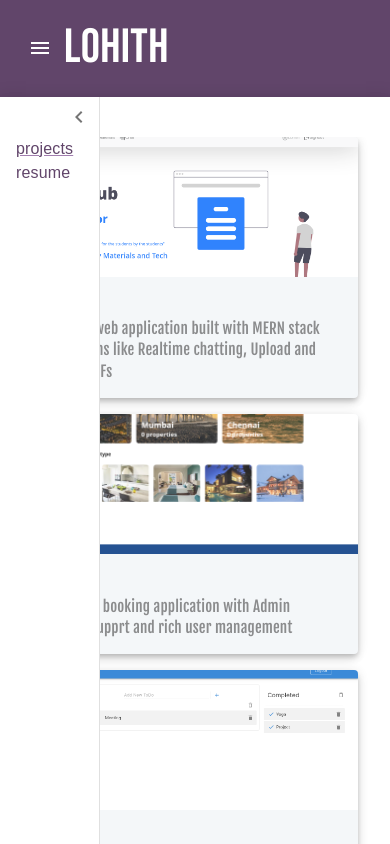
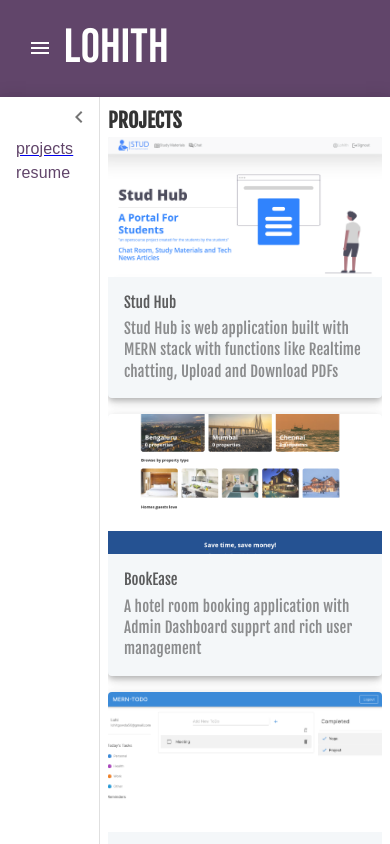
Before and after one commit to Thagoo/Lohith, a React (Vite) app: page /career/projects in a window 390 px wide. Shown: the top 844 px of the page. Built offline with nearby package versions, Linux system fonts and the light colour scheme.

Commit message:
Workaround for Sidebar width bug on mobile devices

```diff
--- a/src/pages/Content/ContentLoader.jsx
+++ b/src/pages/Content/ContentLoader.jsx
@@ -6,6 +6,7 @@ import {
   Paper,
   Typography,
   styled,
+  useMediaQuery,
 } from "@mui/material";
 import React, { useEffect, useRef, useState } from "react";
 import Sidebar from "./Sidebar";
@@ -18,14 +19,14 @@ const Main = styled("main", { shouldForwardProp: (prop) => prop !== "open" })(
   ({ theme, open }) => ({
     flexGrow: 1,
     transition: theme.transitions.create("margin", {
-      easing: theme.transitions.easing.sharp,
-      duration: theme.transitions.duration.leavingScreen,
+      easing: theme.transitions.easing.easeOut,
+      duration: theme.transitions.duration.shortest,
     }),
     marginLeft: `100px`,
     ...(open && {
       transition: theme.transitions.create("margin", {
-        easing: theme.transitions.easing.easeOut,
-        duration: theme.transitions.duration.enteringScreen,
+        easing: theme.transitions.easing.easeIn,
+        duration: theme.transitions.duration.shortest,
       }),
       marginLeft: 0,
     }),
@@ -33,6 +34,8 @@ const Main = styled("main", { shouldForwardProp: (prop) => prop !== "open" })(
 );
 
 function ContentLoader({ section, contents }) {
+  const mobile = !useMediaQuery("(min-width:600px)");
+
   const [open, setOpen] = React.useState(false);
   const { contentType } = useParams();
   const theme = useTheme();
@@ -58,12 +61,15 @@ function ContentLoader({ section, contents }) {
         sx={{ flex: 1 }}
         ref={containerRef}
       >
+        {!mobile && (
           <Grid item md={1.5} xs={0}>
             <Box sx={{ display: { xs: "none", md: "block" } }}>
               <Sidebar section={section} options={contents} />
             </Box>
           </Grid>
+        )}
         <Grid item md={7} xs={12} sx={{ display: "flex" }}>
+          {mobile && (
             <Box sx={{ display: { xs: "block", md: "none" } }}>
               <SidebarMobile
                 section={section}
@@ -73,7 +79,9 @@ function ContentLoader({ section, contents }) {
                 open={open}
               />
             </Box>
-          <Main open={open} sx={{ p: 1 }}>
+          )}
+
+          <Main open={!open} sx={{ p: 1 }}>
             <Typography
               variant="h6"
               sx={{
--- a/src/pages/Content/Sidebar.mobile.jsx
+++ b/src/pages/Content/Sidebar.mobile.jsx
@@ -34,6 +34,7 @@ export default function SidebarMobile({
         display: "none",
       },
       "& .MuiDrawer-paper": {
+        overflow: "hidden",
         width: 100,
         position: "absolute",
         height: height,
@@ -99,7 +100,7 @@ export default function SidebarMobile({
             <NavLink
               to={`/${section}/${option.key}`}
               style={({ isActive }) => ({
-                color: isActive ? "#a27eaf" : "white",
+                textDecoration: isActive ? "underline" : "none",
               })}
             >
               <Link
```
Lines whose indentation alone changed are shown as unchanged.
